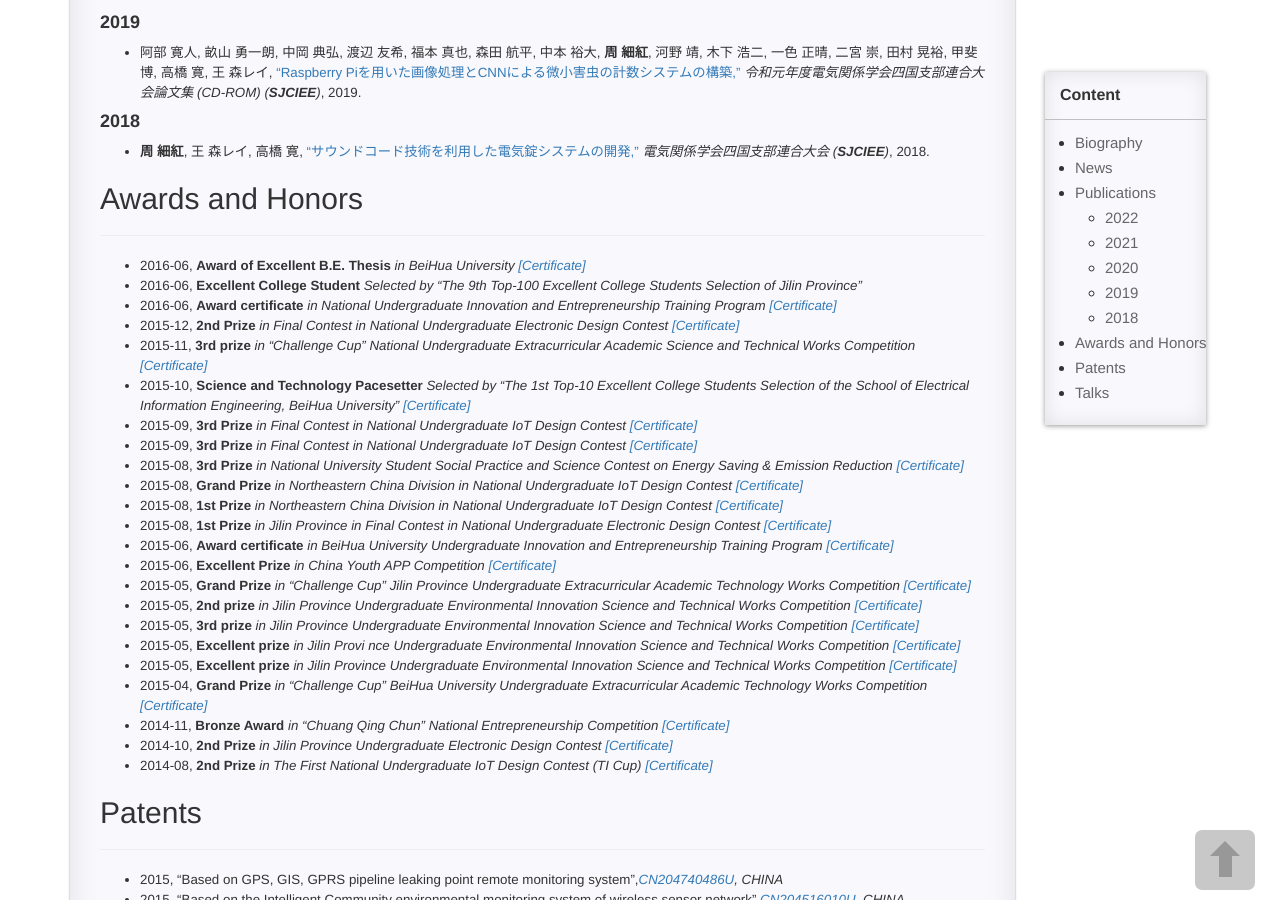
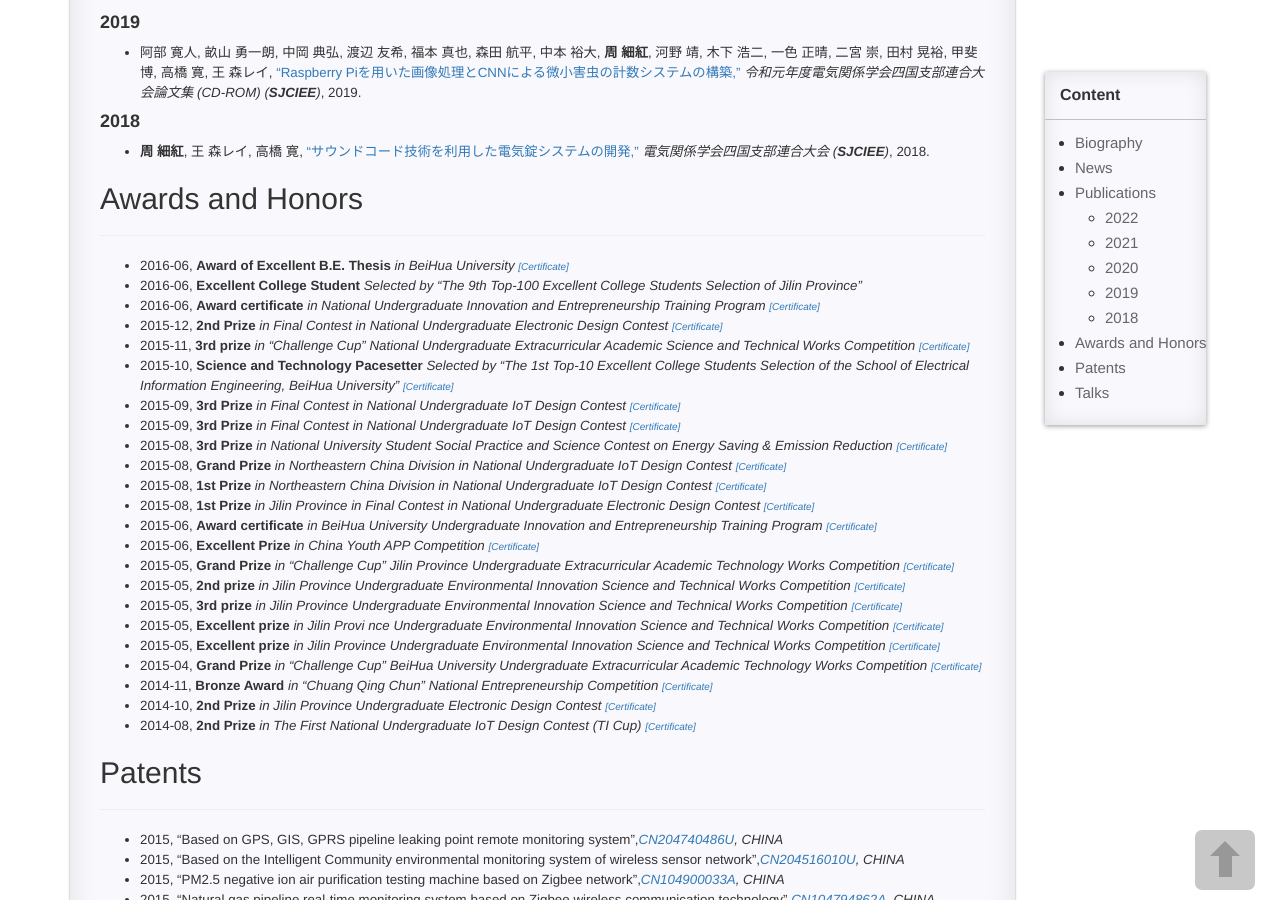
Before and after one commit to XihongZhou/xihongzhou.github.io, a Jekyll site: the page built from pages/1_homepage.md, in a window 1280 px wide and 900 px high, scrolled down 1323 px. Built offline with Jekyll 4.4.1, drawn with Linux system fonts in a browser that asks for light colours; comment, search, counter and statistics services are not loaded.

Commit message:
Update 1_homepage.md

```diff
--- a/pages/1_homepage.md
+++ b/pages/1_homepage.md
@@ -81,29 +81,29 @@ permalink: /homepage/
 
 ---
 
-+ 2016-06, **Award of Excellent B.E. Thesis** *in BeiHua University* [*[Certificate]*](https://xihongzhou.github.io/images/Certificate/2016-06-30_E_B.E_T_BHU.jpg)
++ 2016-06, **Award of Excellent B.E. Thesis** *in BeiHua University* [*<font size="1">[Certificate]</font>*](https://xihongzhou.github.io/images/Certificate/2016-06-30_E_B.E_T_BHU.jpg)
 + 2016-06, **Excellent College Student** *Selected by “The 9th Top-100 Excellent College Students Selection of Jilin Province”*
-+ 2016-06, **Award certificate** *in National Undergraduate Innovation and Entrepreneurship Training Program* [*[Certificate]*](https://xihongzhou.github.io/images/Certificate/2016-06_NU_IETP.jpg)
-+ 2015-12, **2nd Prize** *in Final Contest in National Undergraduate Electronic Design Contest* [*[Certificate]*](https://xihongzhou.github.io/images/Certificate/2015-12_NU_EDC.jpg)
-+ 2015-11, **3rd prize** *in “Challenge Cup” National Undergraduate Extracurricular Academic Science and Technical Works Competition* [*[Certificate]*](https://xihongzhou.github.io/images/Certificate/2015-11_NU_EACTWC_(3P).jpg)
-+ 2015-10, **Science and Technology Pacesetter** *Selected by “The 1st Top-10 Excellent College Students Selection of the School of Electrical Information Engineering, BeiHua University”* [*[Certificate]*](https://xihongzhou.github.io/images/Certificate/2015-10-17_BHU_Top10_ECS.jpg)
-+ 2015-09, **3rd Prize** *in Final Contest in National Undergraduate IoT Design Contest* [*[Certificate]*](https://xihongzhou.github.io/images/Certificate/2015-09_NU_IoT_DC_(1).jpg)
-+ 2015-09, **3rd Prize** *in Final Contest in National Undergraduate IoT Design Contest* [*[Certificate]*](https://xihongzhou.github.io/images/Certificate/2015-09_NU_IoT_DC_(2).jpg)
-+ 2015-08, **3rd Prize** *in National University Student Social Practice and Science Contest on Energy Saving & Emission Reduction* [*[Certificate]*](https://xihongzhou.github.io/images/Certificate/2015-08_NUS_SPSC_ESER.jpg)
-+ 2015-08, **Grand Prize** *in Northeastern China Division in National Undergraduate IoT Design Contest* [*[Certificate]*](https://xihongzhou.github.io/images/Certificate/2015-08_NU_IoT_DC_(GP_NCD).jpg)
-+ 2015-08, **1st Prize** *in Northeastern China Division in National Undergraduate IoT Design Contest* [*[Certificate]*](https://xihongzhou.github.io/images/Certificate/2015-08_NU_IoT_DC_(FP_NCD).jpg)
-+ 2015-08, **1st Prize** *in Jilin Province in Final Contest in National Undergraduate Electronic Design Contest* [*[Certificate]*](https://xihongzhou.github.io/images/Certificate/2015-08_NU_EDC_(FP_JP).jpg)
-+ 2015-06, **Award certificate** *in BeiHua University Undergraduate Innovation and Entrepreneurship Training Program* [*[Certificate]*](https://xihongzhou.github.io/images/Certificate/2015-06_BHU_IETP.jpg)
-+ 2015-06, **Excellent Prize** *in China Youth APP Competition* [*[Certificate]*](https://xihongzhou.github.io/images/Certificate/2015-06-06_APP_(EP).jpg)
-+ 2015-05, **Grand Prize** *in “Challenge Cup” Jilin Province Undergraduate Extracurricular Academic Technology Works Competition* [*[Certificate]*](https://xihongzhou.github.io/images/Certificate/2015-05_PU_EATWC_(GP).jpg)
-+ 2015-05, **2nd prize** *in Jilin Province Undergraduate Environmental Innovation Science and Technical Works Competition* [*[Certificate]*](https://xihongzhou.github.io/images/Certificate/2015-05-16_PU_EISTWC_(2P).jpg)
-+ 2015-05, **3rd prize** *in Jilin Province Undergraduate Environmental Innovation Science and Technical Works Competition* [*[Certificate]*](https://xihongzhou.github.io/images/Certificate/2015-05-16_PU_EISTWC_(3P).jpg)
-+ 2015-05, **Excellent prize** *in Jilin Provi nce Undergraduate Environmental Innovation Science and Technical Works Competition* [*[Certificate]*](https://xihongzhou.github.io/images/Certificate/2015-05-16_PU_EISTWC_(EP)(1).jpg)
-+ 2015-05, **Excellent prize** *in Jilin Province Undergraduate Environmental Innovation Science and Technical Works Competition* [*[Certificate]*](https://xihongzhou.github.io/images/Certificate/2015-05-16_PU_EISTWC_(EP)(2).jpg)
-+ 2015-04, **Grand Prize** *in “Challenge Cup” BeiHua University Undergraduate Extracurricular Academic Technology Works Competition* [*[Certificate]*](https://xihongzhou.github.io/images/Certificate/2015-04_BHU_EATWC_(GP).jpg)
-+ 2014-11, **Bronze Award** *in “Chuang Qing Chun” National Entrepreneurship Competition* [*[Certificate]*](https://xihongzhou.github.io/images/Certificate/2014-11_NEC_(Bronze).jpg)
-+ 2014-10, **2nd Prize** *in Jilin Province Undergraduate Electronic Design Contest* [*[Certificate]*](https://xihongzhou.github.io/images/Certificate/2014-10_PU_EDC_(2P).jpg)
-+ 2014-08, **2nd Prize** *in The First National Undergraduate IoT Design Contest (TI Cup)* [*[Certificate]*](https://xihongzhou.github.io/images/Certificate/2014-08_NU_IoT_DC_(2P_NCD).jpg)
++ 2016-06, **Award certificate** *in National Undergraduate Innovation and Entrepreneurship Training Program* [*<font size="1">[Certificate]</font>*](https://xihongzhou.github.io/images/Certificate/2016-06_NU_IETP.jpg)
++ 2015-12, **2nd Prize** *in Final Contest in National Undergraduate Electronic Design Contest* [*<font size="1">[Certificate]</font>*](https://xihongzhou.github.io/images/Certificate/2015-12_NU_EDC.jpg)
++ 2015-11, **3rd prize** *in “Challenge Cup” National Undergraduate Extracurricular Academic Science and Technical Works Competition* [*<font size="1">[Certificate]</font>*](https://xihongzhou.github.io/images/Certificate/2015-11_NU_EACTWC_(3P).jpg)
++ 2015-10, **Science and Technology Pacesetter** *Selected by “The 1st Top-10 Excellent College Students Selection of the School of Electrical Information Engineering, BeiHua University”* [*<font size="1">[Certificate]</font>*](https://xihongzhou.github.io/images/Certificate/2015-10-17_BHU_Top10_ECS.jpg)
++ 2015-09, **3rd Prize** *in Final Contest in National Undergraduate IoT Design Contest* [*<font size="1">[Certificate]</font>*](https://xihongzhou.github.io/images/Certificate/2015-09_NU_IoT_DC_(1).jpg)
++ 2015-09, **3rd Prize** *in Final Contest in National Undergraduate IoT Design Contest* [*<font size="1">[Certificate]</font>*](https://xihongzhou.github.io/images/Certificate/2015-09_NU_IoT_DC_(2).jpg)
++ 2015-08, **3rd Prize** *in National University Student Social Practice and Science Contest on Energy Saving & Emission Reduction* [*<font size="1">[Certificate]</font>*](https://xihongzhou.github.io/images/Certificate/2015-08_NUS_SPSC_ESER.jpg)
++ 2015-08, **Grand Prize** *in Northeastern China Division in National Undergraduate IoT Design Contest* [*<font size="1">[Certificate]</font>*](https://xihongzhou.github.io/images/Certificate/2015-08_NU_IoT_DC_(GP_NCD).jpg)
++ 2015-08, **1st Prize** *in Northeastern China Division in National Undergraduate IoT Design Contest* [*<font size="1">[Certificate]</font>*](https://xihongzhou.github.io/images/Certificate/2015-08_NU_IoT_DC_(FP_NCD).jpg)
++ 2015-08, **1st Prize** *in Jilin Province in Final Contest in National Undergraduate Electronic Design Contest* [*<font size="1">[Certificate]</font>*](https://xihongzhou.github.io/images/Certificate/2015-08_NU_EDC_(FP_JP).jpg)
++ 2015-06, **Award certificate** *in BeiHua University Undergraduate Innovation and Entrepreneurship Training Program* [*<font size="1">[Certificate]</font>*](https://xihongzhou.github.io/images/Certificate/2015-06_BHU_IETP.jpg)
++ 2015-06, **Excellent Prize** *in China Youth APP Competition* [*<font size="1">[Certificate]</font>*](https://xihongzhou.github.io/images/Certificate/2015-06-06_APP_(EP).jpg)
++ 2015-05, **Grand Prize** *in “Challenge Cup” Jilin Province Undergraduate Extracurricular Academic Technology Works Competition* [*<font size="1">[Certificate]</font>*](https://xihongzhou.github.io/images/Certificate/2015-05_PU_EATWC_(GP).jpg)
++ 2015-05, **2nd prize** *in Jilin Province Undergraduate Environmental Innovation Science and Technical Works Competition* [*<font size="1">[Certificate]</font>*](https://xihongzhou.github.io/images/Certificate/2015-05-16_PU_EISTWC_(2P).jpg)
++ 2015-05, **3rd prize** *in Jilin Province Undergraduate Environmental Innovation Science and Technical Works Competition* [*<font size="1">[Certificate]</font>*](https://xihongzhou.github.io/images/Certificate/2015-05-16_PU_EISTWC_(3P).jpg)
++ 2015-05, **Excellent prize** *in Jilin Provi nce Undergraduate Environmental Innovation Science and Technical Works Competition* [*<font size="1">[Certificate]</font>*](https://xihongzhou.github.io/images/Certificate/2015-05-16_PU_EISTWC_(EP)(1).jpg)
++ 2015-05, **Excellent prize** *in Jilin Province Undergraduate Environmental Innovation Science and Technical Works Competition* [*<font size="1">[Certificate]</font>*](https://xihongzhou.github.io/images/Certificate/2015-05-16_PU_EISTWC_(EP)(2).jpg)
++ 2015-04, **Grand Prize** *in “Challenge Cup” BeiHua University Undergraduate Extracurricular Academic Technology Works Competition* [*<font size="1">[Certificate]</font>*](https://xihongzhou.github.io/images/Certificate/2015-04_BHU_EATWC_(GP).jpg)
++ 2014-11, **Bronze Award** *in “Chuang Qing Chun” National Entrepreneurship Competition* [*<font size="1">[Certificate]</font>*](https://xihongzhou.github.io/images/Certificate/2014-11_NEC_(Bronze).jpg)
++ 2014-10, **2nd Prize** *in Jilin Province Undergraduate Electronic Design Contest* [*<font size="1">[Certificate]</font>*](https://xihongzhou.github.io/images/Certificate/2014-10_PU_EDC_(2P).jpg)
++ 2014-08, **2nd Prize** *in The First National Undergraduate IoT Design Contest (TI Cup)* [*<font size="1">[Certificate]</font>*](https://xihongzhou.github.io/images/Certificate/2014-08_NU_IoT_DC_(2P_NCD).jpg)
 
 ## Patents
 
```
